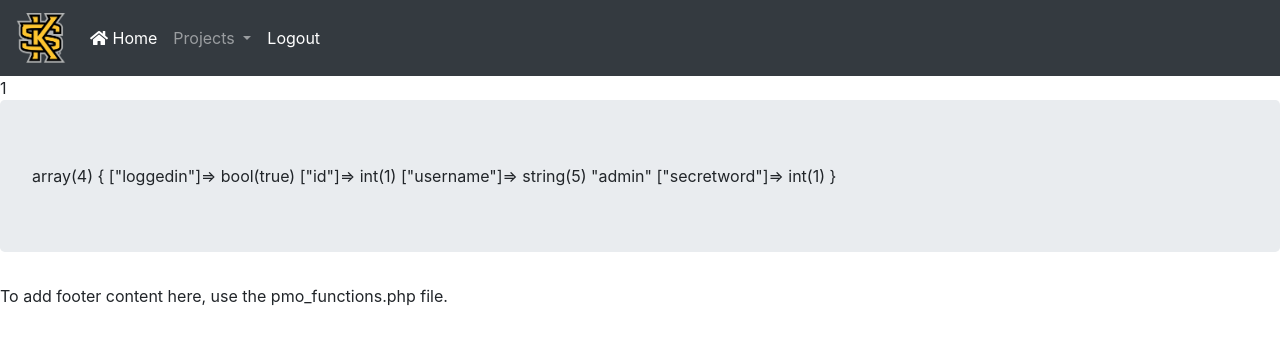
After one commit to NoMagicMike/KSU-PMO-Capstone, a PHP site: page /admin.php in a window 1280 px wide. The commit adds this page. Shown: the top 345 px of the page. Run offline with PHP 8.4, Linux system fonts and the light colour scheme; a user stored in the database is signed in.

Commit message:
initial admin portal files

```diff
--- /dev/null
+++ b/admin.php
@@ -0,0 +1,26 @@
+<?php
+// Initialize the session
+session_start();
+// Check if the user is logged in, if not then redirect to login page
+if(!isset($_SESSION["loggedin"]) || $_SESSION["loggedin"] !== true){
+    header("location: login.php");
+    exit;
+}
+//include the pmo_functions.php file and navbar.php to add header, footer, and navbar
+include 'pmo_functions.php';
+include 'navbar.php';
+// Additional PHP code can go here if needed.
+// Check if the user is an admin
+// $_SESSION["secretword"] = "ABC123" ;
+$secretword = $_SESSION["secretword"];
+echo "$secretword";
+
+?>
+<!--Beginning of container for jumbotron-->
+
+<div class="jumbotron">
+	<?php var_dump ($_SESSION) ?>
+</div>
+<!--End of container for jumbotron-->
+<!--Add in footer from pmo_functions.php-->
+<?=template_footer()?>
```
Also changed, not shown: pmo_functions.php (+5 -5 lines), session.php (+14 -6 lines).
